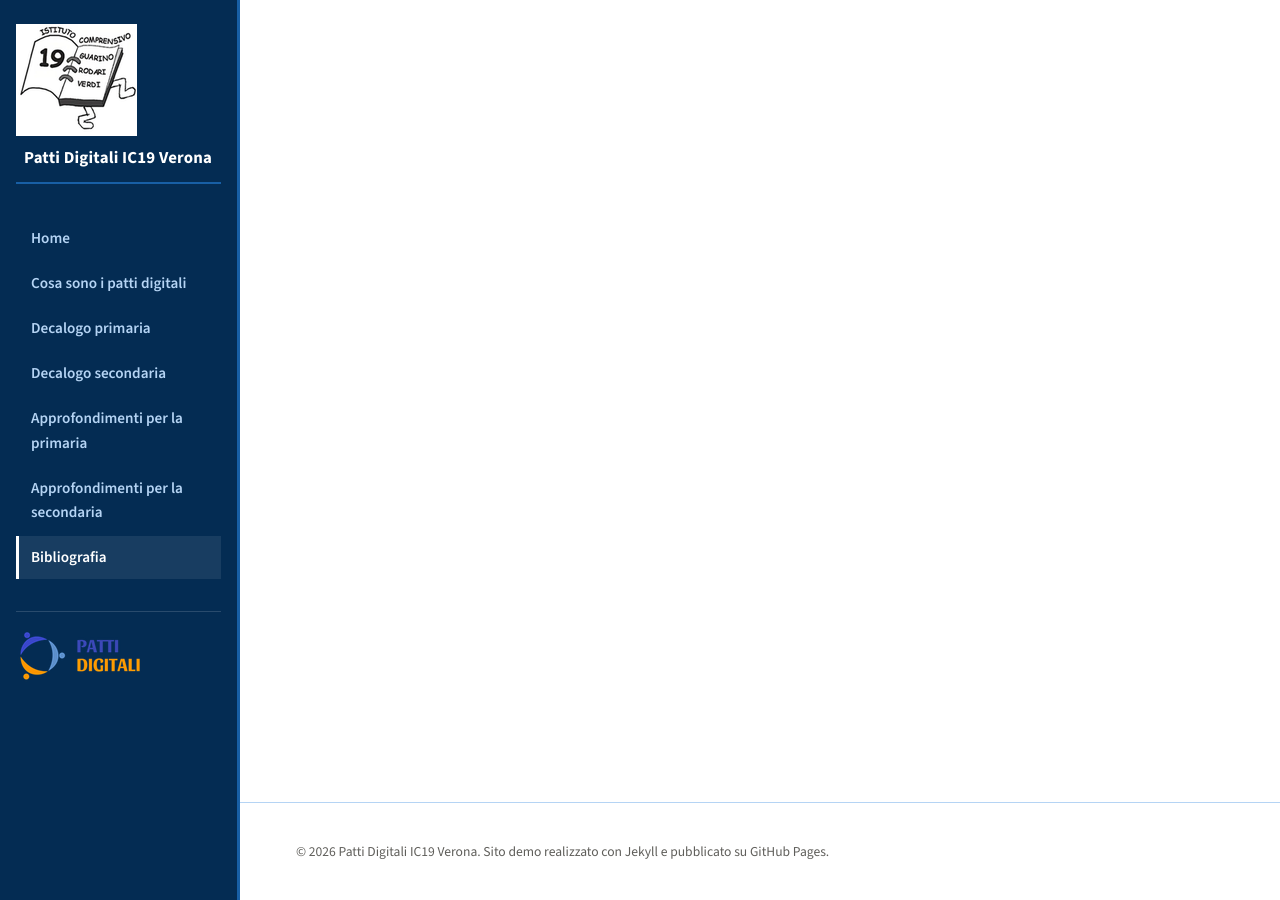
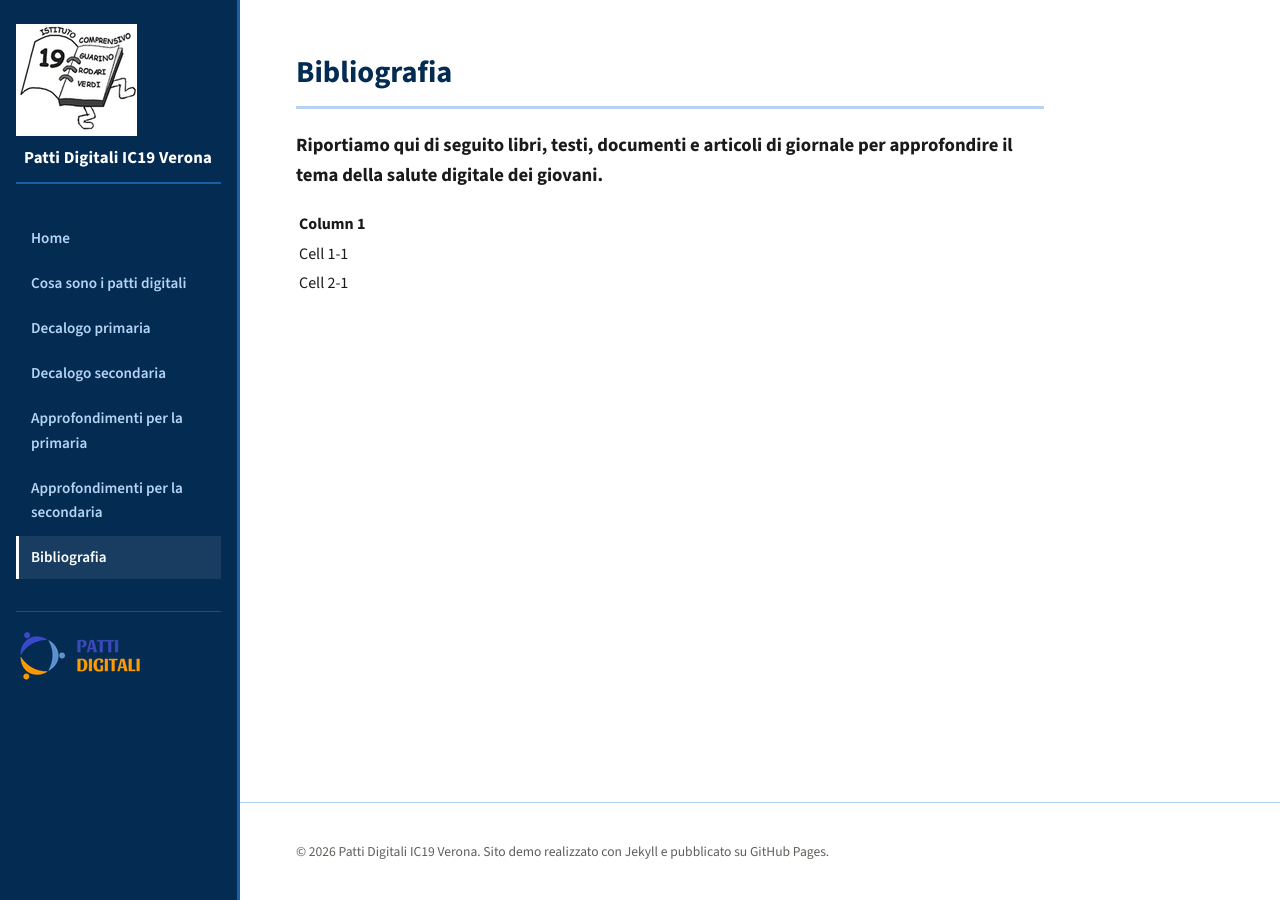
Before and after one commit to albvalente/prova, a Jekyll site: the page built from bibliografia.md, in a window 1280 px wide. Built offline with Jekyll 4.4.1, drawn with Linux system fonts in a browser that asks for light colours.

Commit message:
Update bibliografia.md

```diff
--- a/bibliografia.md
+++ b/bibliografia.md
@@ -3,3 +3,11 @@ layout: default
 title: Bibliografia
 permalink: /bibliografia/
 ---
+# Bibliografia
+
+### Riportiamo qui di seguito libri, testi, documenti e articoli di giornale per approfondire il tema della salute digitale dei giovani.
+
+| Column 1 |
+| --- |
+| Cell 1-1 |
+| Cell 2-1 |
```
